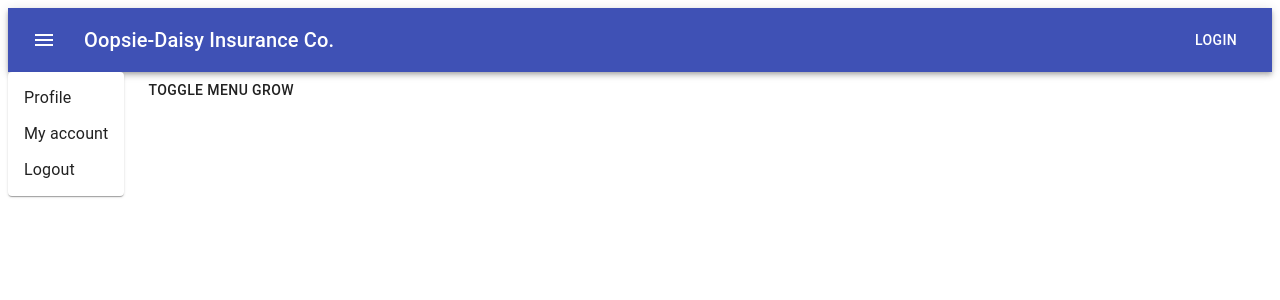
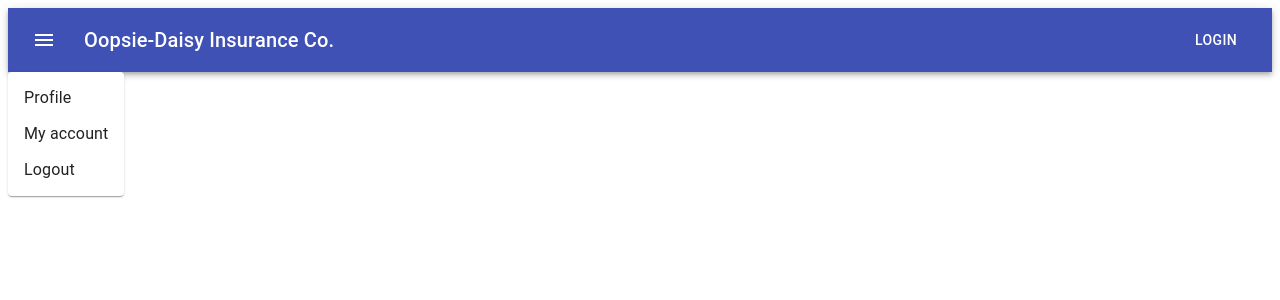
Before and after one commit to lmkelle3/capstone_frontend, a React (Create React App) app: page /step1 in a window 1280 px wide. Shown: the top 300 px of the page. Built offline with nearby package versions, Linux system fonts and the light colour scheme.

Commit message:
fixing nav

```diff
--- a/src/components/Navigation/SideNav.js
+++ b/src/components/Navigation/SideNav.js
@@ -7,6 +7,8 @@ import Popper from "@material-ui/core/Popper";
 import MenuItem from "@material-ui/core/MenuItem";
 import MenuList from "@material-ui/core/MenuList";
 import { makeStyles } from "@material-ui/core/styles";
+import Link from "@material-ui/core/Link";
+import Login from "../../components/Login";
 
 const useStyles = makeStyles(theme => ({
   root: {
@@ -55,12 +57,14 @@ const SideNav = () => {
     <div className={classes.root}>
       <Paper className={classes.paper}>
         <MenuList>
-          <MenuItem>Profile</MenuItem>
+          <MenuItem to={Login} onClick={e => console.log("login")}>
+            Profile
+          </MenuItem>
           <MenuItem>My account</MenuItem>
           <MenuItem>Logout</MenuItem>
         </MenuList>
       </Paper>
-      <div>
+      {/* <div>
         <Button
           ref={anchorRef}
           aria-controls={open ? "menu-list-grow" : undefined}
@@ -100,7 +104,7 @@ const SideNav = () => {
             </Grow>
           )}
         </Popper>
-      </div>
+      </div> */}
     </div>
   );
 };
```
